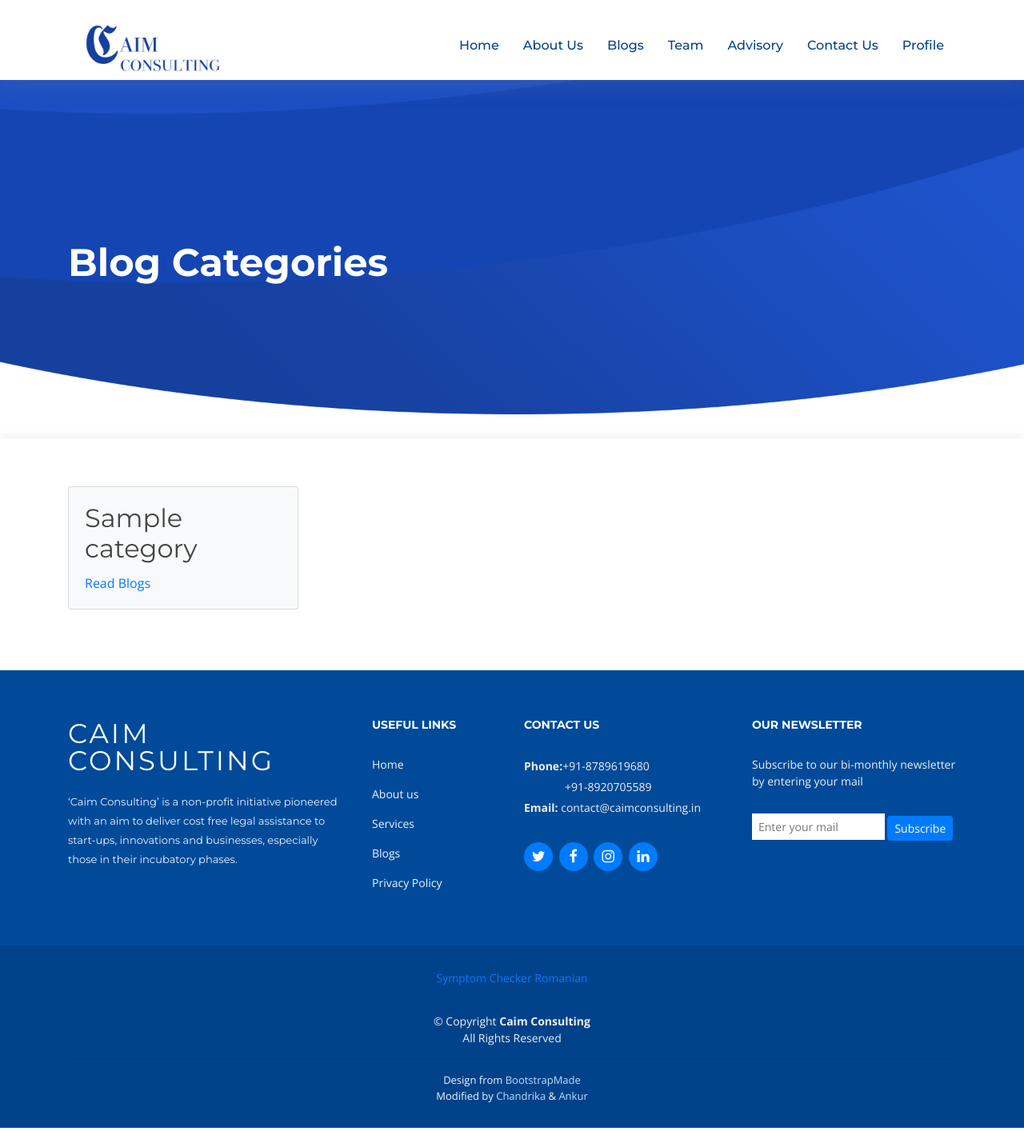
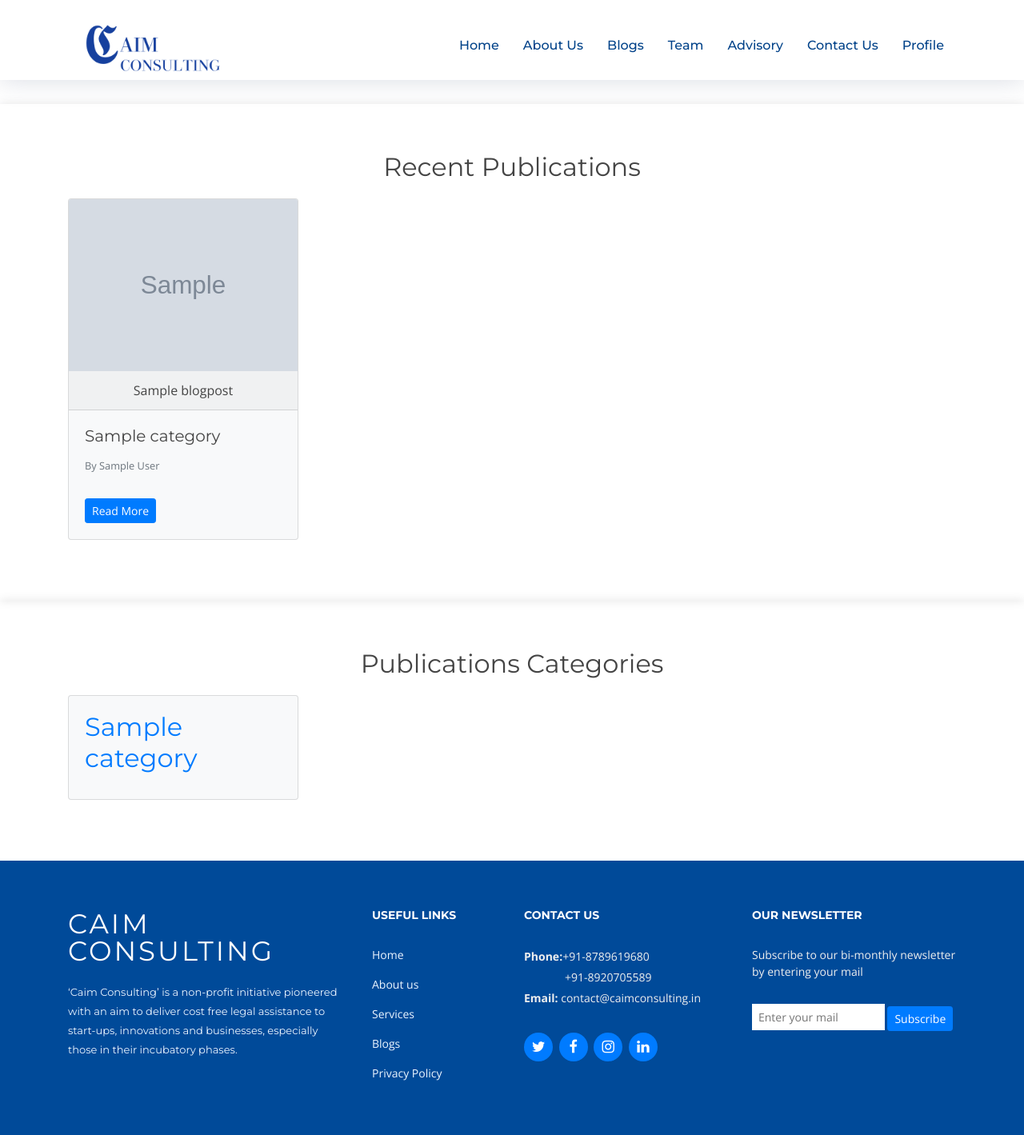
Before and after one commit to caimconsulting/caim-consulting-website, a Django app: page /bloghome/ in a window 1280 px wide. Shown: the top 1419 px of the page at 80% size. Run offline with Django 3.2, Linux system fonts and the light colour scheme; tables that the repository leaves empty hold one stand-in row (values such as "Sample post"); grey boxes marked "Sample" are stand-in pictures; parts of the project's set-up code (start-up, migrations or seed data) failed here and were passed over; some libraries are stand-ins or nearby versions.

Commit message:
feat: Blog homepage has latest blog listings
* 3 latest blogs/publications

```diff
--- a/blog/templates/blog_index.html
+++ b/blog/templates/blog_index.html
@@ -5,38 +5,75 @@
 <!--==========================
     Intro Section
   ============================-->
-<section id="intro" class="clearfix">
+<!-- <section id="intro" class="clearfix">
   <div class="container">
     <div class="intro-info">
       <h2>Blog Categories</h2>
     </div>
   </div>
-</section>
+</section> -->
 <!-- #intro -->
 
 <main id="main">
   <!--==========================
-      Category Section
+      Recent Blogs Section
     ============================-->
   <section id="portfolio" class="clearfix">
     <div class="container">
+      <h2 class="text-center">Recent Publications</h2>
       <div class="card-columns">
-        {% for category in categories %}
+        {% for blog in latest_3_blogs %}
         <div class="card bg-light mb-3" style="max-width: 18rem;">
+          {% if blog.picture %}
+          <img
+            class="card-img-top"
+            src="{{ blog.picture.url }}"
+            alt="{{ blog.title }} Picture"
+          />
+          {% endif %}
+          <div class="card-header text-center">{{ blog.title }}</div>
           <div class="card-body">
-            <h2 class="card-title">{{ category.name }}</h2>
+            <h5 class="card-title">{{ blog.category }}</h5>
             <p class="card-text">
-              <a href="{% url 'catgpage' category.pk %}">
-                Read Blogs
-              </a>
+              <small class="text-muted">By {{ blog.author_name }}</small>
             </p>
+            <a
+              href="{% url 'blogpage' blog.pk %}"
+              class="btn btn-primary btn-sm card-link"
+            >
+              Read More
+            </a>
           </div>
         </div>
         {% endfor %}
       </div>
     </div>
   </section>
-  <!-- #portfolio -->
+  <!-- #recent -->
+
+  <!--==========================
+      Category Section
+    ============================-->
+  <section id="portfolio" class="clearfix">
+    <div class="container">
+      <h2 class="text-center">Publications Categories</h2>
+      <div class="card-columns">
+        {% for category in categories %}
+        <a href="{% url 'catgpage' category.pk %}">
+          <div class="card bg-light mb-3" style="max-width: 18rem;">
+            <div class="card-body">
+              <h2 class="card-title">{{ category.name }}</h2>
+              <!-- <p class="card-text">
+                Read More
+              </p> -->
+            </div>
+          </div>
+        </a>
+        {% endfor %}
+      </div>
+    </div>
+  </section>
+  <!-- #category -->
 </main>
 
 {% endblock %}
--- a/blog/views.py
+++ b/blog/views.py
@@ -6,7 +6,12 @@ from blog.models import BlogPost, Category
 # Create your views here.
 def blog_index(request):
     categories = Category.objects.all()
-    return render(request, "blog_index.html", {"categories": categories})
+    latest_3_blogs = BlogPost.objects.all().order_by("-id")[:3]
+    return render(
+        request,
+        "blog_index.html",
+        {"categories": categories, "latest_3_blogs": latest_3_blogs},
+    )
 
 
 def blog_page(request, blog_id):
```
